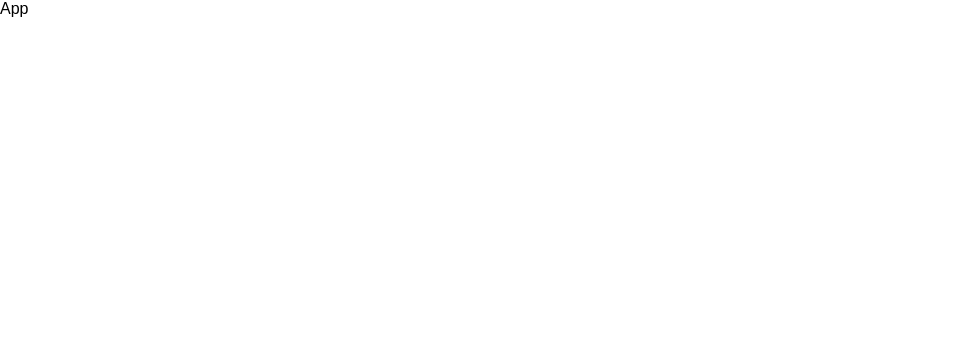
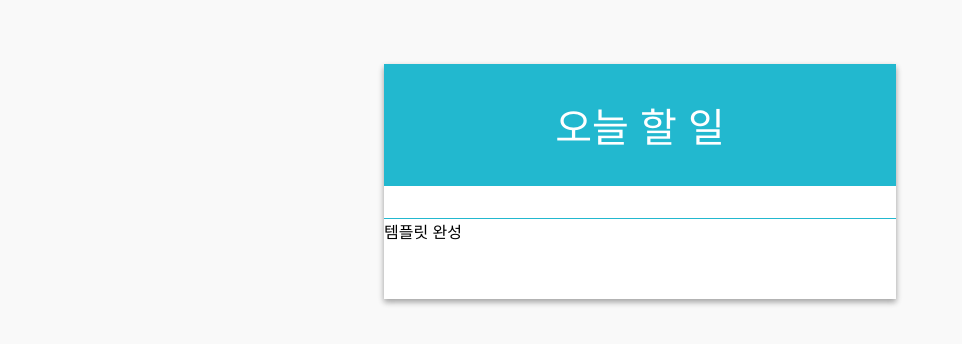
Before and after one commit to flynnpark/todo-list, a React (Create React App) app: page / in a window 1280 px wide. Shown: the top 344 px of the page, without its empty margins (0-962 px from the left). Built offline with nearby package versions, Linux system fonts and the light colour scheme.

Commit message:
TodoTemplate 컴포넌트 작성
- 함수형 컴포넌트에 props를 비구조화 할당함

```diff
--- a/src/App.js
+++ b/src/App.js
@@ -1,10 +1,13 @@
 import React, { Component } from 'react';
+import TodoListTemplate from './components/TodoListTemplate';
 
 class App extends Component {
     render() {
         return (
             <div>
-                App
+                <TodoListTemplate>
+                    템플릿 완성
+                </TodoListTemplate>
             </div>
         );
     }
--- /dev/null
+++ b/src/components/TodoListTemplate.css
@@ -0,0 +1,25 @@
+.todo-list-template {
+  background: white;
+  width: 512px;
+  box-shadow: 0 3px 6px rgba(0,0,0,0.16), 0 3px 6px rgba(0,0,0,0.23); /* 그림자 */
+  margin: 0 auto; /* 페이지 중앙 정렬 */
+  margin-top: 4rem;
+}
+
+.title {
+  padding: 2rem;
+  font-size: 2.5rem;
+  text-align: center;
+  font-weight: 100;
+  background: #22b8cf;;
+  color: white;
+}
+
+.form-wrapper {
+  padding: 1rem;
+  border-bottom: 1px solid #22b8cf;
+}
+
+.todos-wrapper {
+  min-height: 5rem;
+}
--- /dev/null
+++ b/src/components/TodoListTemplate.js
@@ -0,0 +1,20 @@
+import React from 'react';
+import './TodoListTemplate.css';
+
+const TodoListTemplate = ({ form, children }) => {
+    return (
+        <main className="todo-list-template">
+            <div className="title">
+                오늘 할 일
+            </div>
+            <section className="form-wrapper">
+                {form}
+            </section>
+            <section className="todos-wrapper">
+                {children}
+            </section>
+        </main>
+    );
+};
+
+export default TodoListTemplate;
--- a/src/index.css
+++ b/src/index.css
@@ -2,4 +2,5 @@
   margin: 0;
   padding: 0;
   font-family: sans-serif;
+  background: #f9f9f9;
 }
```
